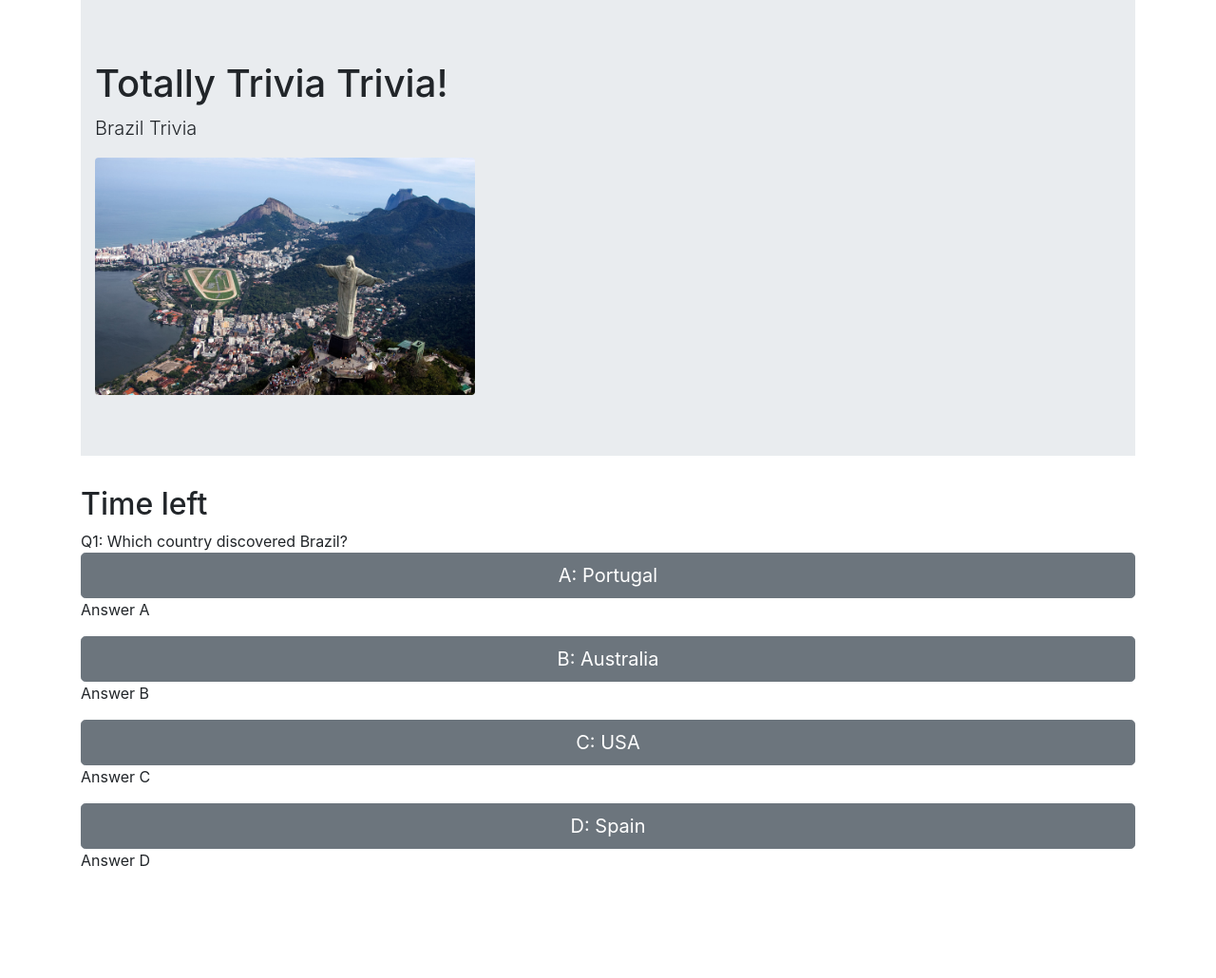
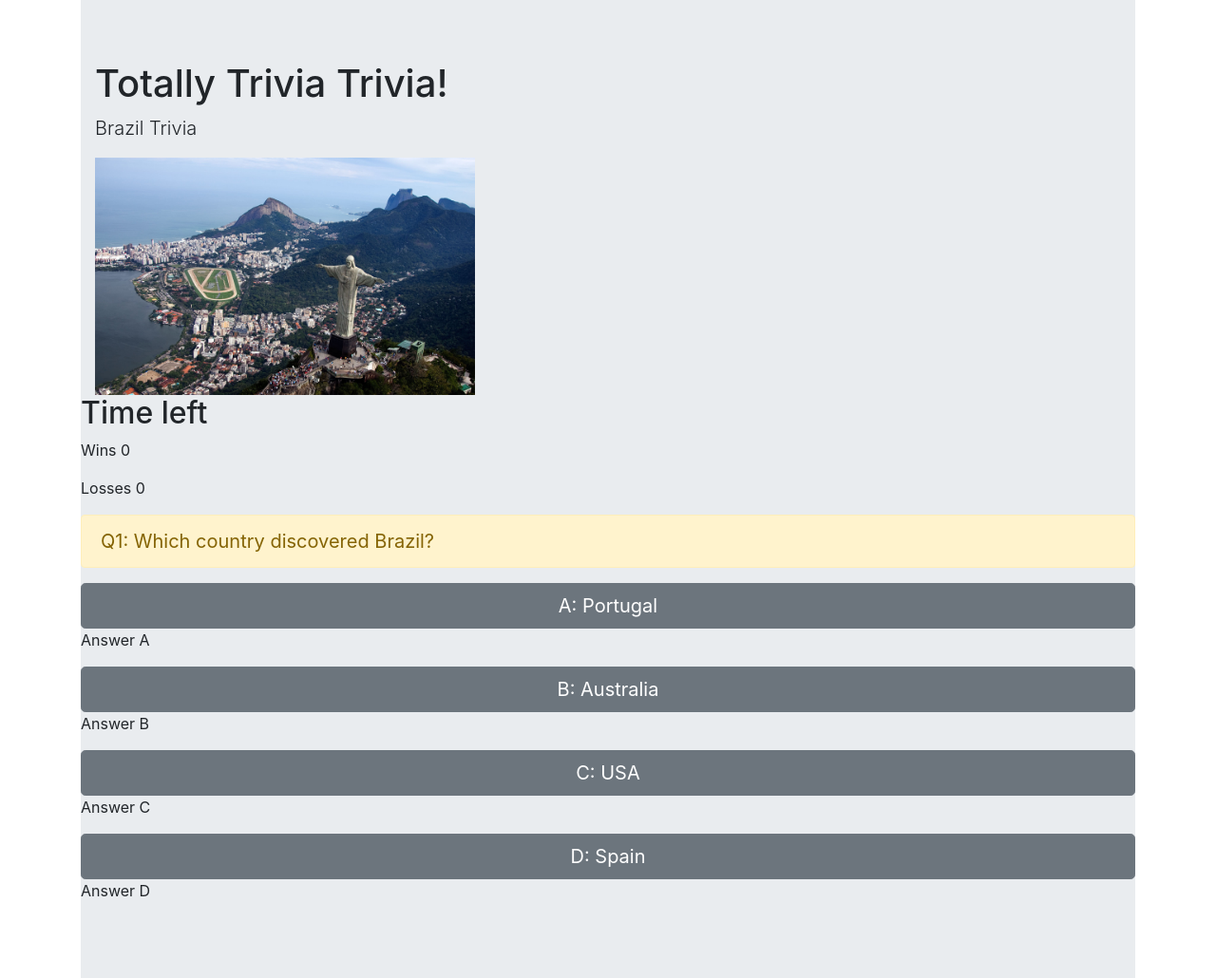
Before and after one commit to celsooliveiraTBDE/trivia-game, a plain HTML site: page index.html in a window 1280 px wide. Shown: the whole page at 95% size. Before the commit the page ends 934 px from the top, so only its background shows below. Drawn offline with nearby package versions, Linux system fonts and the light colour scheme.

Commit message:
send homework submission

```diff
--- a/assets/javascript/app.js
+++ b/assets/javascript/app.js
@@ -1,9 +1,8 @@
-
 
 // variables of the game //
 
-
-var counter = 0;
+var startTime;
+var questionNumber = 0;
 var wins = 0;
 var losses = 0;
 
@@ -12,106 +11,126 @@ var quiz = {
      "Q1: Which country discovered Brazil? " ,
      "Q2: Who discovered Brazil? ",
      "Q3: What is the capital of Brazil?",
-     "Q4: Which country is south of Brazil?" ,
+     "Q4: What's the name of the soccer player above?",
+     "Q5: What's Brazil's largest city?" ,
+     "Q6: Which year was Brazil discovered?" ,
+     "Q7: Which isn't a state in Brazil?" ,
+     "Q8: Which Brazilian driver won multiple F1 championships?" ,
+     "Q9: Which Brazilian supermodel is married to Tom Brady?" ,
+     "Q10: Which country is directly south of Brazil?" ,
+
     ],
     answers: [
      ["Q1", "Portugal", "Australia", "USA", "Spain"],
      ["Q2", "Christopher Columbus","Pedro Alvares Cabral","John Hamm","God"],
      ["Q3", "Brasilia","Argentina", "Porto Alegre","Iguazu Falls"],
-     ["Q4",  "Equador","Uruguay","Paraguay", "USA"]
+     ["Q4",  "Pele","Maradona","Neymar", "Ronaldo"],
+     ["Q5",  "Sao Paulo","Rio de Janeiro","Porto Alegre", "Manaus"],
+     ["Q6",  "1500","1550","1492", "1889"],
+     ["Q7",  "Acre","Amapa","Ceara", "Bolivia"],
+     ["Q8",  "Ayrton Senna","Nelson Piquet","Rubens Barichello", "Alan Prost"],
+     ["Q9",  "Adriana Lima","Alessandra Ambrosio", "Naomi Campbell", "Gisele Bundchen"],
+     ["Q10",  "Equador","Uruguay","Paraguay", "USA"],
+
     ],
 
-   images:["assets/images/test.jpg", "assets/images/test2.jpg", "assets/images/test3.jpg", "assets/images/test4.jpg"],
+   images:["assets/images/test.jpg", "assets/images/pedro.png", "assets/images/brasilia.jpg", "assets/images/neymar.jpeg", "assets/images/sampa.jpeg", "assets/images/disc.jpeg", "assets/images/amapa.jpeg", "assets/images/senna.jpeg", "assets/images/tb12.jpeg", "assets/images/uruguay.jpeg", ],
 
-    correct:[1, 2, 1, 2],
+    correct:[1, 2, 1, 3, 1, 1, 4, 1, 4, 2]
 };
 
-// SAFE CODE ZONE
-//
+
 function startGame(){
+  questionNumber=0;
   changeQuestion();
-  var time = setInterval(timeUp, 1000 * 60)
-  console.log("this is the time"+time);
+  startTime = setInterval(timeUp, 1000 * 60)
 }
 startGame();
+
 // document ready function - not sure if needed...
 
 // on-click functions - we then capture the id of the click and evaluate the answer
 
     $("button").on("click", function () {
-      var response = $(this).attr("id");
-      var listItem = $( "button" ).index(this) ;
-      console.log("this is the counter of the button clicked",counter);
-      console.log("this is the i of the button clicked",listItem);
-      console.log("this is the correct answer key",quiz.answers[counter][listItem+1]);
-      console.log("this is the quiz asnwer key",quiz.correct[counter])
-
-
-      // console.log(quiz.answers.)
-      // console.log(response);
-
-      // response = "Portugal"
-      evaluateanswer(listItem);
-
+      // var response = $(this).attr("id"); // this ended up not being needed;
+      var listItem = 1+ ($( "button" ).index(this));
+      var response = quiz.answers[questionNumber][quiz.correct[questionNumber]];
+      // console.log("this is the quiz asnwer key",quiz.correct[questionNumber])
+      evaluateanswer(listItem, response);
     })
 
       // Time functions below to time the game and restart if loss;
 
     function timeUp() {
+      clearInterval(startTime);
+    // console.log("time is up", questionNumber, losses);
+    // questionNumber changes and the player loses
+    questionNumber++;
+    losses ++;
+    changeQuestion();
+    }
 
-    console.log("time is up", counter, losses);
-    // counter changes
-    counter++;
-    losses ++;
+    function resetGame(){
+      clearInterval(startTime)
+      questionNumber = 0;
+      wins = 0;
+      losses =0;
+      startGame();
+}
 
-    changeQuestion();
+    function evaluateanswer (UserInput, answer){
 
-    }
-    function resetGame(){
-      counter = 0;
-      changeQuestion();
 
-}
-    function evaluateanswer (UserInput){
+      if ((UserInput) === quiz.correct[questionNumber]&&questionNumber<10){
 
-      if ((UserInput+1) === quiz.correct[counter]){
-        console.log("PORTUGAL THE MAN")
+        $("#correct-answer").text("The correct answer is: " +answer);
         wins++;
-        counter++;
+        console.log(questionNumber);
+        questionNumber++;
+        clearInterval(startTime);
         changeQuestion();
       }
       else {
-        counter++;
+
+        $("#correct-answer").text("The correct answer is: " +answer);
+        questionNumber++;
         losses++;
         changeQuestion()
           }
-    }
+        }
+
 
 
     function changeQuestion() {
-      if (counter < quiz.answers.length) {
+      if (questionNumber < quiz.answers.length) {
 
-      console.log(counter);
-      clearInterval(counter);
+      console.log("this is the changeq q number",questionNumber);
+      clearInterval(startTime);
       setInterval(timeUp, 1000 * 60);
 
-    $("#question").text(quiz.questions[counter]);
-    $("#altA").text("A: " + quiz.answers[counter][1]);
-    $("#altB").text("B: " + quiz.answers[counter][2]);
-    $("#altC").text("C: " + quiz.answers[counter][3]);
-    $("#altD").text("D: " + quiz.answers[counter][4]);
-      }
+    $("#question").text(quiz.questions[questionNumber]);
+    $("#image-div").html("<img src=" + quiz.images[questionNumber] + " width='400px'>")
+// console.log(quiz.images[questionNumber])
+    $("#altA").text("A: " + quiz.answers[questionNumber][1]);
+    $("#altB").text("B: " + quiz.answers[questionNumber][2]);
+    $("#altC").text("C: " + quiz.answers[questionNumber][3]);
+    $("#altD").text("D: " + quiz.answers[questionNumber][4]);
+    $("#wins").text("Wins "+ wins)
+    $("#losses").text("Losses "+ losses)
+
+  }
       else{
         resetGame() ;
       }
+
     // Step 1: Log the question using console.log
-    // console.log(quiz.questions.Q4[counter]);
+    // console.log(quiz.questions.Q4[questionNumber]);
     // // Step 2: Log the answers using console.log
-    // console.log(quiz.answers.Q1[counter]);
+    // console.log(quiz.answers.Q1[questionNumber]);
     // // Step 2: Log the answers using console.log
-    // console.log(quiz.answers.Q2[counter]);
+    // console.log(quiz.answers.Q2[questionNumber]);
     // // console.log(quiz.answers.altC[i])===quiz.answers.altC[i]))
     // // Step 3: Log the correct below using console.log
-    // console.log(quiz.answers.Q3[counter]);
+    // console.log(quiz.answers.Q3[questionNumber]);
 
     }
--- a/index.html
+++ b/index.html
@@ -21,17 +21,24 @@
           <!-- Content here -->
           <div class="jumbotron jumbotron-fluid">
                 <div class="container">
+
                         <h1 class=big-trivia>Totally Trivia Trivia!</h1>
                         <p class="lead">Brazil Trivia</p>
-                        <img class="rounded d-block" id="image-holder" src="assets/images/test.jpg" width='400px'>
+                        <div id="image-div">
 
                 </div>
               </div>
 
 
-        <h2 id=time-left>Time left</h2>
+        <h2 id=correct-answer>Time left</h2>
+        <div id="display"><span id="timer"></span>
+            <p id="wins"> Wins: </p>
+            <p id="losses"> Losses: </p>
 
-        <div id="question">Question</div>
+        </div>
+
+
+        <div class ="blockquote alert alert-warning"id="question">Question</div>
 
         <div id="answer-grid">
             <button class="btn btn-secondary btn-lg btn-block" id="altA"></button><p>Answer A</p>
```
Also changed, not shown: assets/images/amapa.jpeg (added), assets/images/brasilia.jpg (added), assets/images/disc.jpeg (added), assets/images/neymar.jpeg (added), assets/images/pedro.png (added), assets/images/sampa.jpeg (added), assets/images/senna.jpeg (added), assets/images/tb12.jpeg (added), assets/images/uruguay.jpeg (added).
